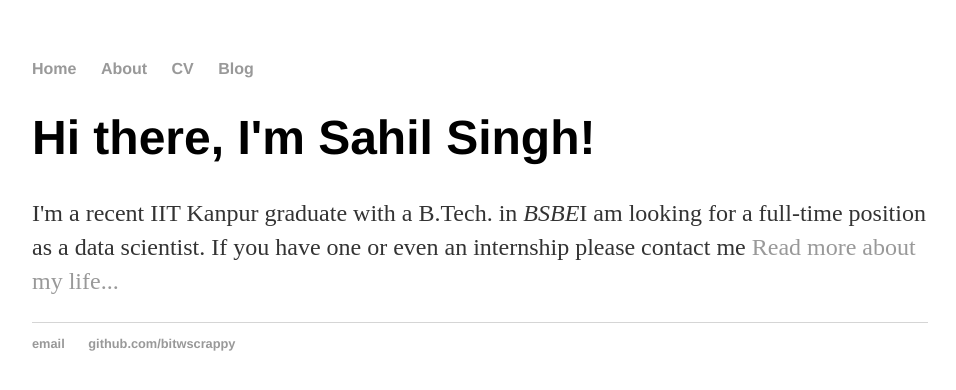
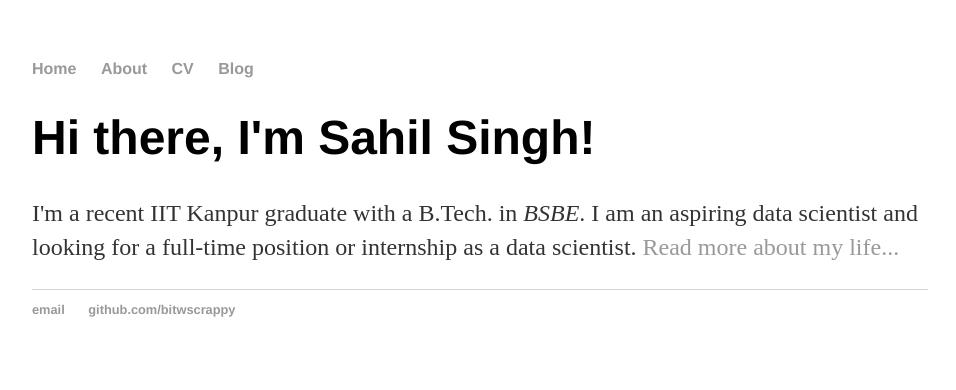
Before and after one commit to sahilsinghM/sahilsinghM.github.io, a Jekyll site: the page built from index.html, in a window 1280 px wide. Shown: the top 390 px of the page, without its empty margins (160-1116 px from the left). Built offline with Jekyll 4.4.1, drawn with Linux system fonts in a browser that asks for light colours.

Commit message:
Update index.html

```diff
--- a/index.html
+++ b/index.html
@@ -4,5 +4,5 @@ title: Sahil Singh, horrible coder
 ---
 <div class="blurb">
 	<h1>Hi there, I'm Sahil Singh!</h1>
-	<p>I'm a recent IIT Kanpur graduate with a B.Tech. in <em>BSBE</em>I am looking for a full-time position as a data scientist. If you have one or even an internship please contact me <a href="/about">Read more about my life...</a></p>
+	<p>I'm a recent IIT Kanpur graduate with a B.Tech. in <em>BSBE</em>. I am an aspiring data scientist and looking for a full-time position or internship as a data scientist. <a href="/about">Read more about my life...</a></p>
 </div><!-- /.blurb -->
```
